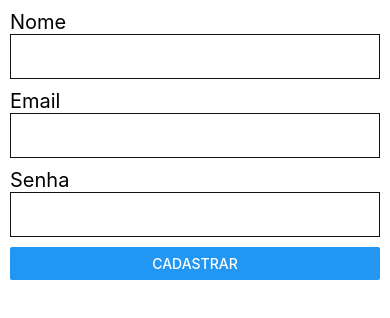
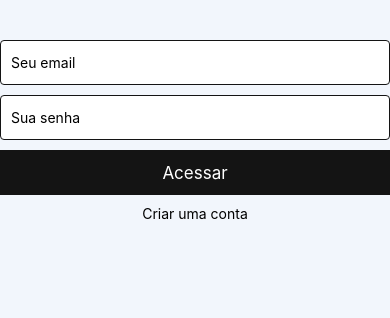
Before and after one commit to GabrielAlvesDeOliveira/react-native, a React Native app: screen / in a window 390 px wide. Shown: the top 318 px of the page. Built offline with nearby package versions, Linux system fonts and the light colour scheme.

Commit message:
TarefasApp - Iniciando projeto

```diff
--- a/App.js
+++ b/App.js
@@ -1,78 +1,30 @@
 import React, { useState, useEffect } from "react";
-import { View, Text, StyleSheet, TextInput, Button } from 'react-native'
+import { View, Text, StyleSheet, SafeAreaView, TextInput, Button } from 'react-native'
 import firebase, { database } from "./src/firebaseConnection";
 import { ref, onValue, set, remove, push } from "firebase/database";
 import { getAuth, createUserWithEmailAndPassword, signInWithEmailAndPassword, signOut } from 'firebase/auth'
+import Login from "./src/components/Login";
 
 export default function App() {
-  const [email, setEmail] = useState('')
-  const [password, setPassword] = useState('')
-  const [name, setName] = useState('')
 
-  async function cadastrar() {
-    const auth = getAuth()
+  const [user, setUser] = useState(null)
 
-    await createUserWithEmailAndPassword(auth, email, password)
-    .then((value)=>{
-      // alert(value.user.uid)
-      set(ref(database, 'usuarios/' + value.user.uid), {
-        nome: name
-      });
-
-      alert('Usuario criado com sucesso')
-      setName('')
-      setEmail('')
-      setPassword('')
-    }).catch(error => {
-      alert('algo deu errado')
-    })
+  if(!user){
+    return <Login/>
   }
 
   return (
-    <View style={styles.container}>
-
-      <Text style={styles.texto}>Nome</Text>
-      <TextInput style={styles.input}
-        underLineColorAndroid="transparent"
-        onChangeText={(texto) => setName(texto)}
-        value={name}
-      />
-
-      <Text style={styles.texto}>Email</Text>
-      <TextInput style={styles.input}
-        underLineColorAndroid="transparent"
-        onChangeText={(texto) => setEmail(texto)}
-        value={email}
-      />
-      <Text style={styles.texto}>Senha </Text>
-      <TextInput style={styles.input}
-        underLineColorAndroid="transparent"
-        onChangeText={(texto) => setPassword(texto)}
-        value={password}
-      />
-
-      <Button
-        title="Cadastrar"
-        onPress={cadastrar}
-      />
-    </View>
+    <SafeAreaView style={styles.container}>
+      <Text>DENTRO DA TELA TAREFAS</Text>
+    </SafeAreaView>
   )
 }
 
 const styles = StyleSheet.create({
   container: {
     flex: 1,
-    margin: 10
-  },
-  texto: {
-    fontSize: 20,
-  },
-  input: {
-    marginBottom: 10,
-    padding: 10,
-    borderWidth: 1,
-    borderColor: '#121212',
-    height: 45,
-    fontSize: 17
+    paddingTop: 25,
+    paddingHorizontal: 10,
+    backgroundColor: '#F2F6FC'
   }
 })
--- /dev/null
+++ b/src/components/Login/index.js
@@ -0,0 +1,70 @@
+import React, { useState } from 'react'
+import { Text, StyleSheet, SafeAreaView, TextInput, TouchableOpacity } from 'react-native'
+
+export default function Login() {
+
+  const [email, setEmail] = useState('')
+  const [password, setPassword] = useState('')
+
+  function handleLogin(){
+
+  }
+
+  return (
+    <SafeAreaView style={styles.container}>
+
+      <TextInput
+        placeholder='Seu email'
+        style={styles.input}
+        value={email}
+        onChangeText={(text) => setEmail(text)}
+      />
+
+      <TextInput
+        placeholder='Sua senha'
+        style={styles.input}
+        value={password}
+        onChangeText={(text) => setPassword(text)}
+      />
+
+      <TouchableOpacity
+      style={styles.handleLogin}
+      onPress={handleLogin}
+      >
+        <Text style={styles.loginText}>Acessar</Text>
+      </TouchableOpacity>
+
+      <TouchableOpacity>
+        <Text style={{textAlign:'center'}}>Criar uma conta</Text>
+      </TouchableOpacity>
+    </SafeAreaView>
+  )
+}
+const styles = StyleSheet.create({
+  container: {
+    flex:1,
+    paddingTop: 40,
+    backgroundColor: '#F2f6fc',
+    paddingHorizontal: 10,
+  },
+  input:{
+    marginBottom: 10,
+    backgroundColor: '#FFF',
+    borderRadius: 4,
+    height: 45,
+    padding:10,
+    borderWidth: 1,
+    borderColor: '#141414'
+  },
+  handleLogin:{
+    alignItems: 'center',
+    justifyContent: 'center',
+    backgroundColor: '#141414',
+    height: 45,
+    marginBottom: 10
+  },
+  loginText:{
+    color: '#FFF',
+    fontSize: 17
+  }
+})
```
